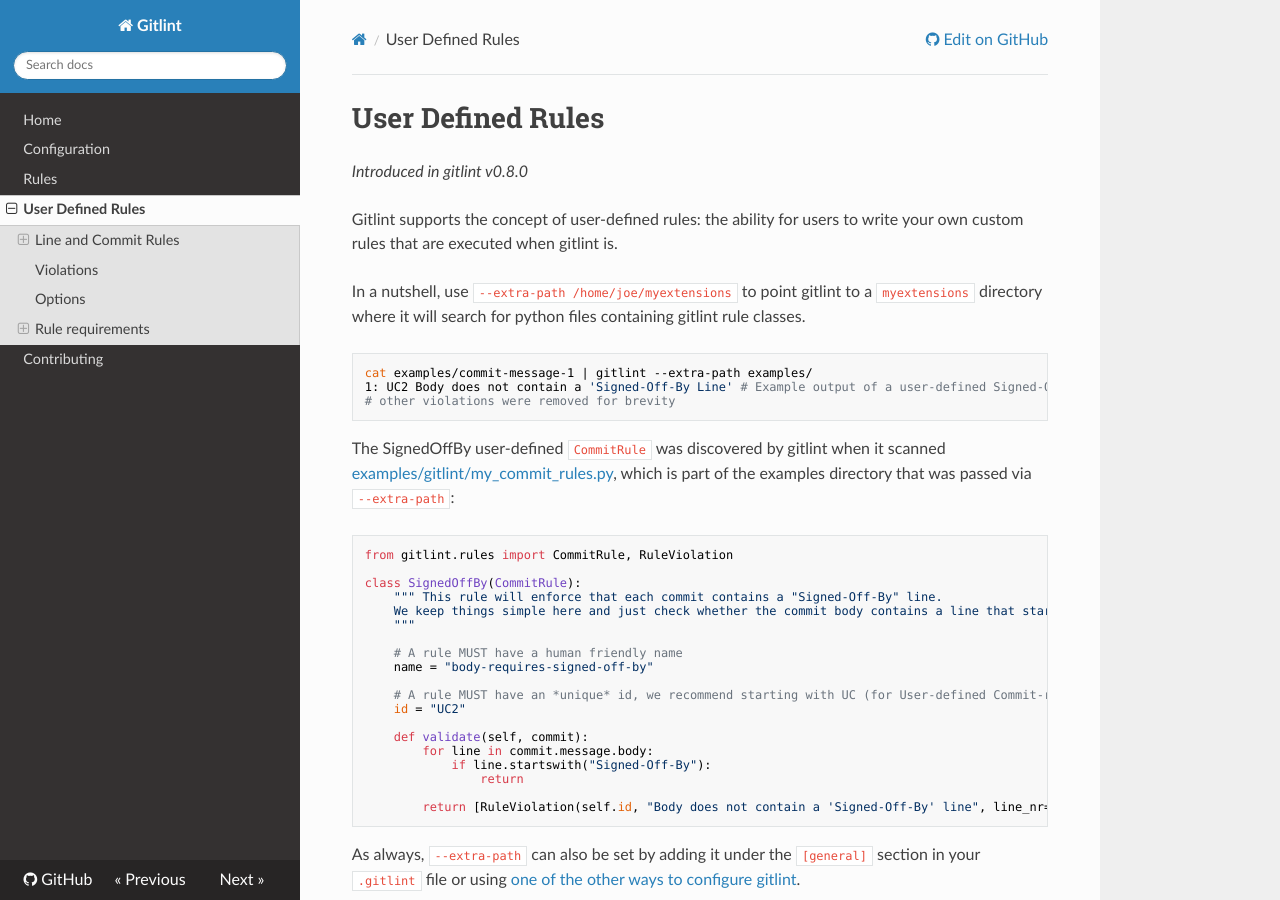
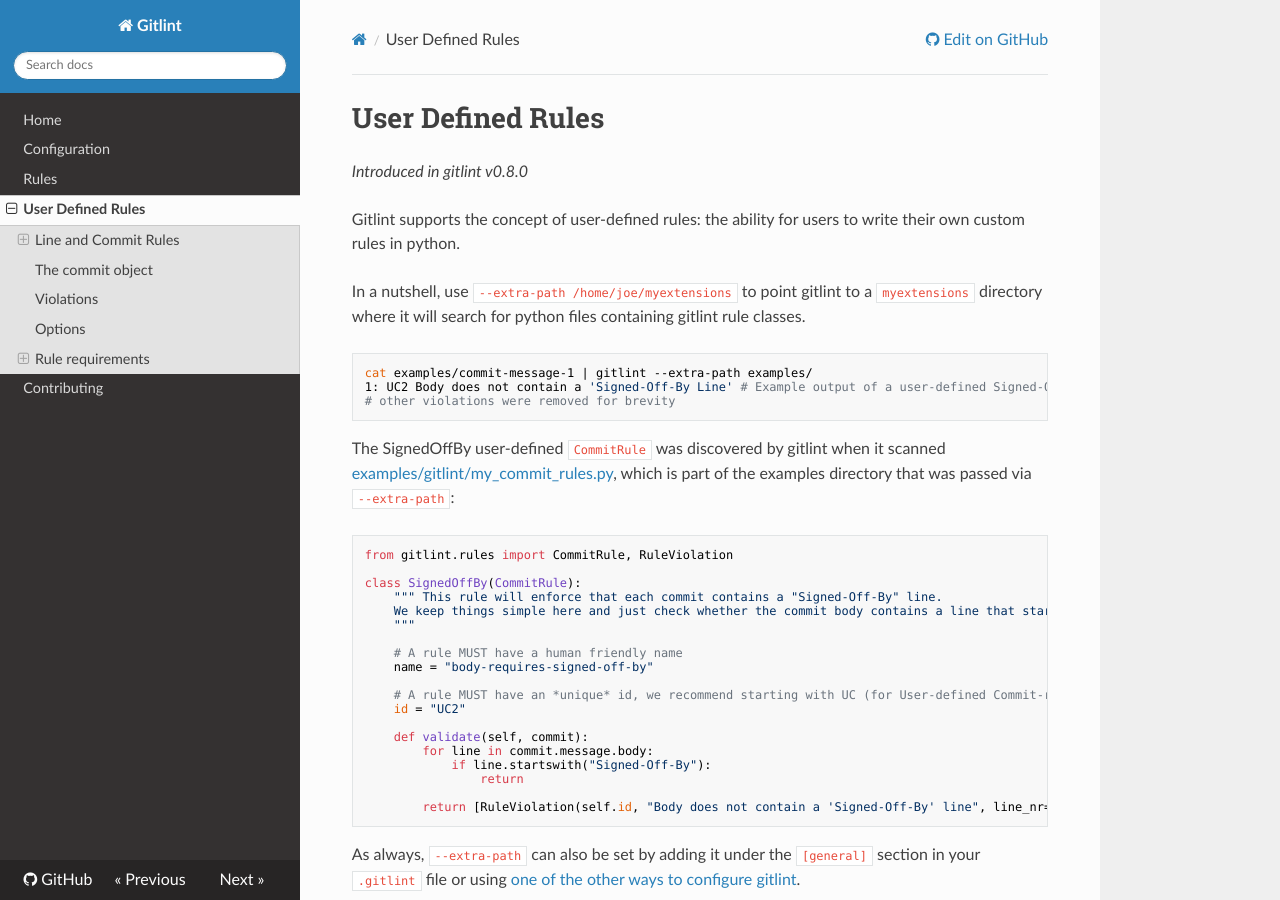
Before and after one commit to jorisroovers/gitlint, an MkDocs documentation site: the page built from docs/user_defined_rules.md, in a window 1280 px wide and 900 px high. Built offline with MkDocs 1.6.1, drawn with Linux system fonts in a browser that asks for light colours; nearby versions of some CDN libraries; old or Windows-style settings are respelled for this version of MkDocs; some of the changed text lies outside the part shown.

Commit message:
Version bump + minor doc updates
- Bumped version to v0.9.0dev.
- Updated user-defined rule documentation to include info on
  commit.is_merge_commit, commit.parents and commit.changed_files.

````diff
--- a/docs/user_defined_rules.md
+++ b/docs/user_defined_rules.md
@@ -1,8 +1,7 @@
 # User Defined Rules
 _Introduced in gitlint v0.8.0_
 
-Gitlint supports the concept of user-defined rules: the ability for users
-to write your own custom rules that are executed when gitlint is.
+Gitlint supports the concept of user-defined rules: the ability for users to write their own custom rules in python.
 
 In a nutshell, use ```--extra-path /home/joe/myextensions``` to point gitlint to a ```myextensions``` directory where it will search
 for python files containing gitlint rule classes.
@@ -155,7 +154,7 @@
 [Options](user_defined_rules.md#options) section below.
 
 
-### The commit object ###
+## The commit object ##
 Both ```CommitRule```s and ```LineRule```s take a ```commit``` object in their ```validate(...)``` methods.
 The table below outlines the various attributes of that commit object that can be used during validation.
 
@@ -170,6 +169,9 @@
 commit.author_name      | string         | Name of the author, result of ```git log --pretty=%aN```
 commit.author_email     | string         | Email of the author, result of ```git log --pretty=%aE```
 commit.date             | datetime       | Python ```datetime``` object representing the time of commit
+commit.is_merge_commit  | boolean        | Boolean indicating whether the commit is a merge commit or not.
+commit.parents          | list of string | List of parent commit ```sha```s (only for merge commits).
+commit.changed_files    | list of string | List of files changed in the commit (relative paths).
 commit.context          | object         | Object pointing to the bigger git context that the commit is part of
 commit.context.commits  | list of commit | List of commits in the git context. Note that this might only be the subset of commits that gitlint is acting on, not all commits in the repo.
 
@@ -279,8 +281,8 @@
 - Rules **must** extend from  ```LineRule``` or ```CommitRule```
 - Rule classes **must** have ```id``` and ```name``` string attributes. The ```options_spec``` is optional,
   but if set, it **must** be a list of gitlint Options.
-- Rule classes **must** have a ```validate``` method. In case of a ```CommitRule```, ```validate```  *must* take a single ```commit``` parameter.
-  In case of ```LineRule```, ```validate``` must take ```line``` and ```commit``` as first and second parameters.
+- Rule classes **must** have a ```validate``` method. In case of a ```CommitRule```, ```validate```  **must** take a single ```commit``` parameter.
+  In case of ```LineRule```, ```validate``` **must** take ```line``` and ```commit``` as first and second parameters.
 - LineRule classes **must** have a ```target``` class attributes that is set to either ```CommitMessageTitle``` or ```CommitMessageBody```.
 - User Rule id's **cannot** start with ```R```, ```T```, ```B``` or ```M``` as these rule ids are reserved for gitlint itself.
 - Rules **should** have a case-insensitive unique id as only one rule can exist with a given id. While gitlint does not enforce this, having multiple rules with
--- a/gitlint/__init__.py
+++ b/gitlint/__init__.py
@@ -1 +1 @@
-__version__ = "0.8.1"
+__version__ = "0.9.0dev"
````
Also changed, not shown: README.md (+3 -6 lines).
